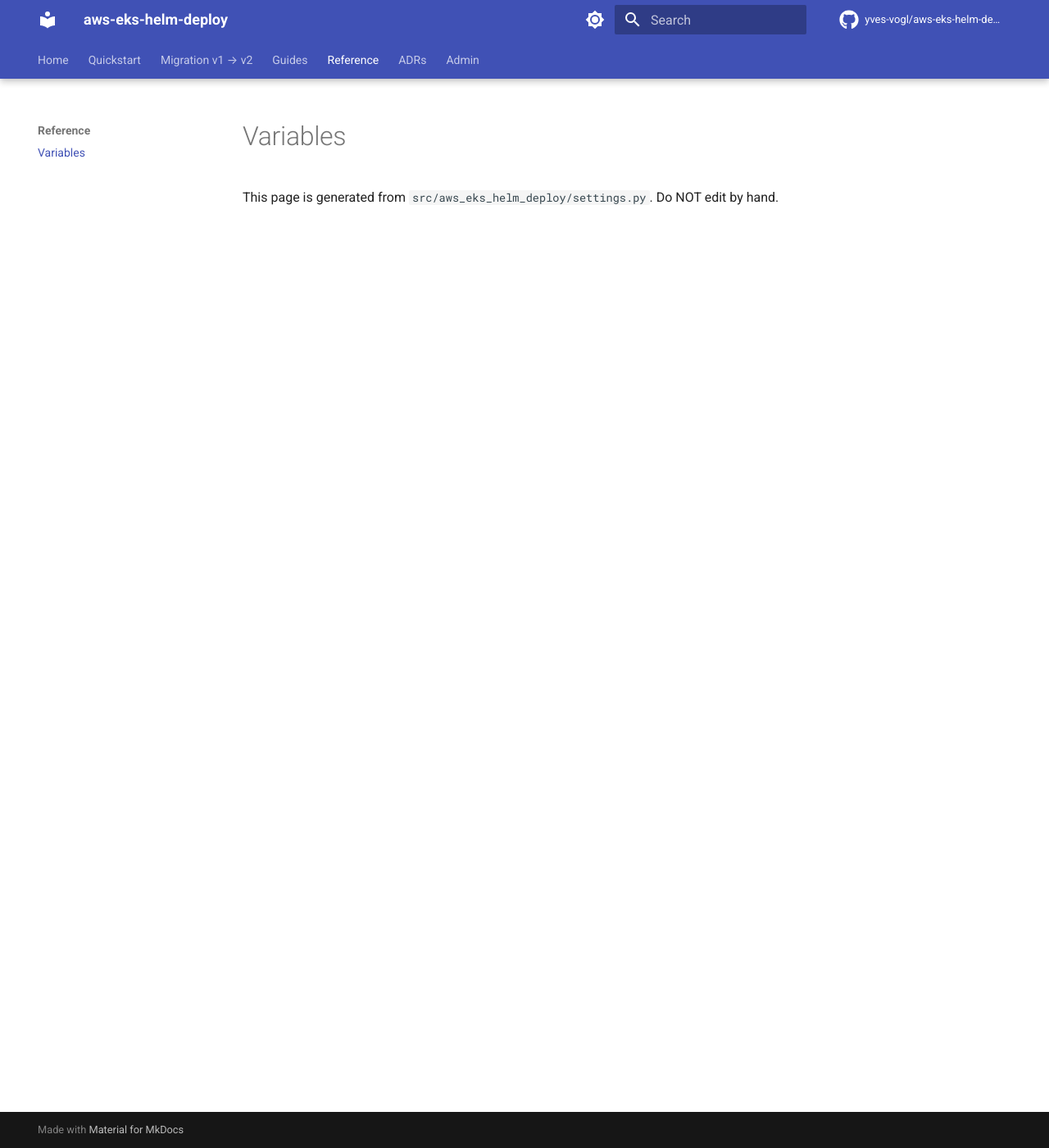
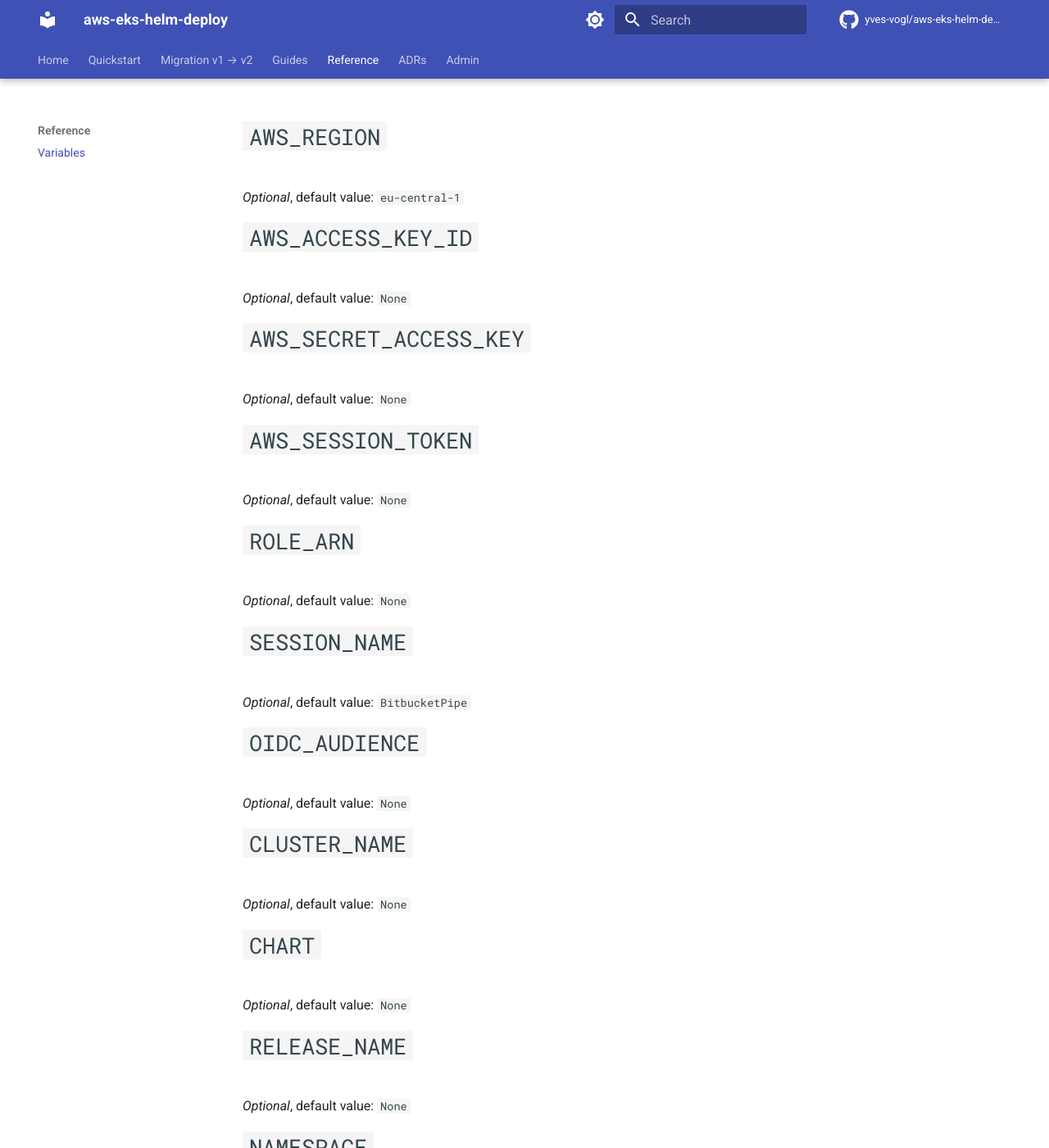
Before and after one commit to yves-vogl/aws-eks-helm-deploy, an MkDocs documentation site: the page built from docs/reference/variables.md, in a window 1280 px wide and 1400 px high. Shown: the whole window at 82% size. Built offline with MkDocs 1.6.1 and Material for MkDocs 9.7.7, drawn with Linux system fonts in a browser that asks for light colours; comment, search, counter and statistics services are not loaded; some of the changed text lies outside the part shown.

Commit message:
feat(07): variable reference generator + docs-drift CI gate (DOC-02 SC-2)
- pyproject.toml: add `settings-doc == 4.3.2` to `[project.optional-dependencies] docs`.
- scripts/generate-variables-doc.py: ≤30 LOC wrapper invoking settings-doc (NIH-free per RESEARCH C2).
- scripts/check-variables-drift.sh: drift gate (regenerate + git diff --exit-code).
- docs/reference/variables.md: autogenerated from src/aws_eks_helm_deploy/settings.py (RESEARCH C1 path correction).
- .github/workflows/ci.yml: 8th job `docs-drift` mirrors Phase 6 7-job fan-out shape.
- tests/structural/test_variables_doc_generator.py + test_ci_yml_structure.py extension.

D6 subprocess invariant preserved (scripts/ is outside src/).
Plan: 07-03. Wave: 2. Requirements: DOC-02 (partial).

```diff
--- a/docs/reference/variables.md
+++ b/docs/reference/variables.md
@@ -1,5 +1,141 @@
-<!-- STUB — Plan 07-03 replaces this via `scripts/generate-variables-doc.py` running `settings-doc generate --class aws_eks_helm_deploy.settings.Settings --output-format markdown`. -->
+<!-- AUTOGENERATED FROM src/aws_eks_helm_deploy/settings.py — DO NOT EDIT BY HAND. Regenerate via `uv run scripts/generate-variables-doc.py`. -->
 
-# Variables
+# `AWS_REGION`
 
-This page is generated from `src/aws_eks_helm_deploy/settings.py`. Do NOT edit by hand.
+*Optional*, default value: `eu-central-1`
+
+# `AWS_ACCESS_KEY_ID`
+
+*Optional*, default value: `None`
+
+# `AWS_SECRET_ACCESS_KEY`
+
+*Optional*, default value: `None`
+
+# `AWS_SESSION_TOKEN`
+
+*Optional*, default value: `None`
+
+# `ROLE_ARN`
+
+*Optional*, default value: `None`
+
+# `SESSION_NAME`
+
+*Optional*, default value: `BitbucketPipe`
+
+# `OIDC_AUDIENCE`
+
+*Optional*, default value: `None`
+
+# `CLUSTER_NAME`
+
+*Optional*, default value: `None`
+
+# `CHART`
+
+*Optional*, default value: `None`
+
+# `RELEASE_NAME`
+
+*Optional*, default value: `None`
+
+# `NAMESPACE`
+
+*Optional*, default value: `default`
+
+# `CREATE_NAMESPACE`
+
+*Optional*, default value: `False`
+
+# `SET`
+
+*Optional*
+
+# `VALUES`
+
+*Optional*
+
+# `WAIT`
+
+*Optional*, default value: `False`
+
+# `TIMEOUT`
+
+*Optional*, default value: `600s`
+
+# `HISTORY_MAX`
+
+*Optional*, default value: `None`
+
+# `REPO_URL`
+
+*Optional*, default value: `None`
+
+# `CHART_VERSION`
+
+*Optional*, default value: `None`
+
+# `REGISTRY_USERNAME`
+
+*Optional*, default value: `None`
+
+# `REGISTRY_PASSWORD`
+
+*Optional*, default value: `None`
+
+# `CHART_VERIFY`
+
+*Optional*, default value: `False`
+
+# `CHART_VERIFY_CERTIFICATE_IDENTITY`
+
+*Optional*, default value: `None`
+
+# `CHART_VERIFY_CERTIFICATE_OIDC_ISSUER`
+
+*Optional*, default value: `None`
+
+# `ACTION`
+
+*Optional*, default value: `upgrade`
+
+## Possible values
+
+`upgrade`, `diff`, `rollback`
+
+# `DRY_RUN`
+
+*Optional*, default value: `False`
+
+# `LOG_FORMAT`
+
+*Optional*, default value: `human`
+
+## Possible values
+
+`human`, `json`
+
+# `DEBUG`
+
+*Optional*, default value: `False`
+
+# `INJECT_BITBUCKET_METADATA`
+
+*Optional*, default value: `None`
+
+# `POST_DIFF_AS_COMMENT`
+
+*Optional*, default value: `False`
+
+# `BITBUCKET_TOKEN`
+
+*Optional*, default value: `None`
+
+# `SAFE_UPGRADE`
+
+*Optional*, default value: `False`
+
+# `REVISION`
+
+*Optional*, default value: `None`
--- a/pyproject.toml
+++ b/pyproject.toml
@@ -15,6 +15,7 @@ dependencies = [
 docs = [
     "mkdocs-material == 9.7.6",
     "mike == 2.2.0",
+    "settings-doc == 4.3.2",
 ]
 
 [project.scripts]
```
Also changed, not shown: .planning/phases/07-documentation-site-migration-guide/deferred-items.md (+5 -0 lines), 6 other files.
